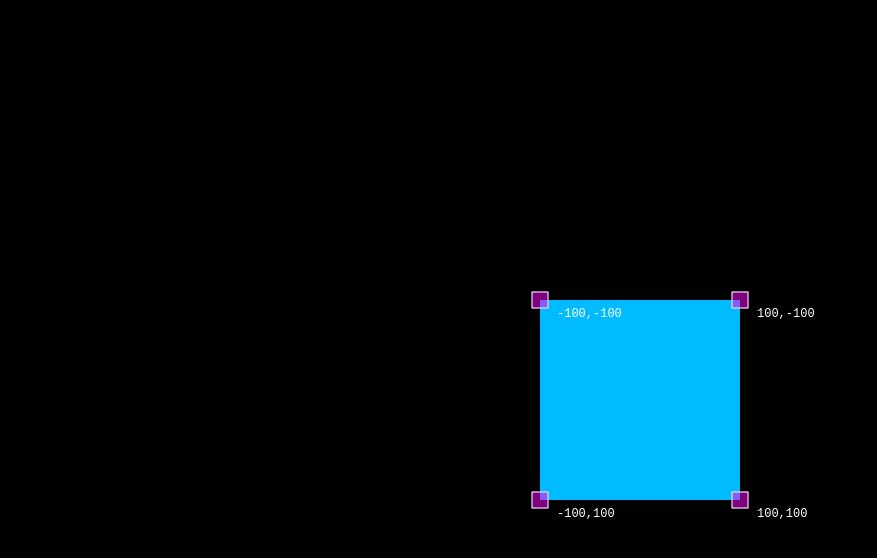
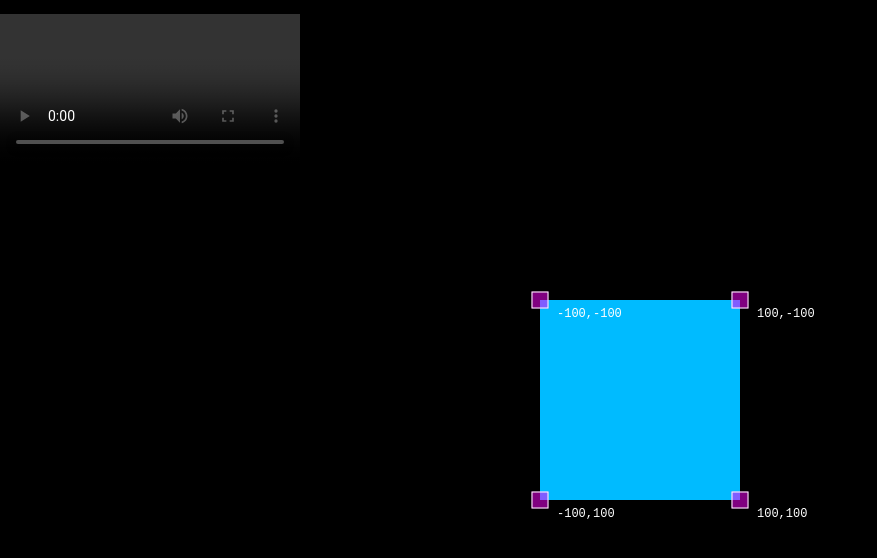
Before and after one commit to nandenjin/exhibition-mapper, a Vue app: page / in a window 1280 px wide. Shown: the top 558 px of the page, without its empty margins (0-877 px from the left). Built offline with nearby package versions, Linux system fonts and the light colour scheme.

Commit message:
feat: Implement setup mode

```diff
--- a/package.json
+++ b/package.json
@@ -17,7 +17,8 @@
     "prettier": "^2.4.1",
     "sass": "^1.42.1",
     "three": "^0.132.2",
-    "vue": "^3.2.16"
+    "vue": "^3.2.16",
+    "vuex": "^4.0.2"
   },
   "devDependencies": {
     "@types/three": "^0.132.1",
--- a/src/App.vue
+++ b/src/App.vue
@@ -1,8 +1,12 @@
 <script setup lang="ts">
 import { Vector2 } from 'three'
 import { onMounted, onUnmounted, reactive } from 'vue'
+import { useStore } from 'vuex'
 import Mapper from './components/Mapper.vue'
+import { key } from './store'
 import { Pin } from './types'
+
+const store = useStore(key)
 
 const state = reactive<{
   pins: Pin[]
@@ -39,6 +43,7 @@ const updatePin = (updated: Pin) => {
   }
 }
 
+// Resize
 const updateSize = () => {
   state.width = window.innerWidth
   state.height = window.innerHeight
@@ -52,6 +57,20 @@ onMounted(() => {
 onUnmounted(() => {
   window.removeEventListener('resize', updateSize)
 })
+
+// Setup Mode
+const handleSetupTrigger = (e: KeyboardEvent) => {
+  if (e.key === 's') {
+    store.commit('setSetupMode', !store.state.setupMode)
+  }
+}
+
+onMounted(() => {
+  window.addEventListener('keydown', handleSetupTrigger)
+})
+onUnmounted(() => {
+  window.removeEventListener('keydown', handleSetupTrigger)
+})
 </script>
 
 <template>
@@ -61,6 +80,13 @@ onUnmounted(() => {
     :pins="state.pins"
     @pin-position-update="updatePin"
   />
+  <video
+    class="video"
+    v-show="store.state.setupMode"
+    controls
+    autoplay
+    loop
+  ></video>
 </template>
 
 <style lang="scss">
--- a/src/components/Mapper.vue
+++ b/src/components/Mapper.vue
@@ -4,18 +4,22 @@ import {
   Scene,
   OrthographicCamera,
   Vector2,
-  BoxBufferGeometry,
   Mesh,
   MeshBasicMaterial,
   BufferGeometry,
   BufferAttribute,
 } from 'three'
-import { onMounted, ref, watch } from 'vue'
+import { computed, onMounted, ref, watch } from 'vue'
+import { useStore } from 'vuex'
+import { key } from '../store'
 import { Pin } from '../types'
 
 const emit = defineEmits<{
   (event: 'pinPositionUpdate', pin: Pin): void
 }>()
+
+const store = useStore(key)
+const setupMode = computed(() => store.state.setupMode)
 
 const rootRef = ref<HTMLDivElement>()
 const canvasRef = ref<HTMLCanvasElement>()
@@ -133,6 +137,7 @@ watch([() => props.width, () => props.height], () => {
     <div
       class="mapper__pin-container"
       ref="containerRef"
+      v-if="setupMode"
       :style="{ width: `${props.width}px`, height: `${props.height}px` }"
       @mousemove="onMouseMove"
       @mouseup="onMouseUp"
--- a/src/main.ts
+++ b/src/main.ts
@@ -1,4 +1,5 @@
 import { createApp } from 'vue'
 import App from './App.vue'
+import { key, store } from './store'
 
-createApp(App).mount('#app')
+createApp(App).use(store, key).mount('#app')
--- /dev/null
+++ b/src/store/index.ts
@@ -0,0 +1,16 @@
+import { InjectionKey } from 'vue'
+import { createStore, Store } from 'vuex'
+
+interface State {
+  setupMode: boolean
+}
+
+export const key: InjectionKey<Store<State>> = Symbol()
+export const store = createStore<State>({
+  state: { setupMode: true },
+  mutations: {
+    setSetupMode(state, setupMode: boolean) {
+      state.setupMode = setupMode
+    },
+  },
+})
```
Also changed, not shown: 1 other file (tests, documents, lock files or other folders).
